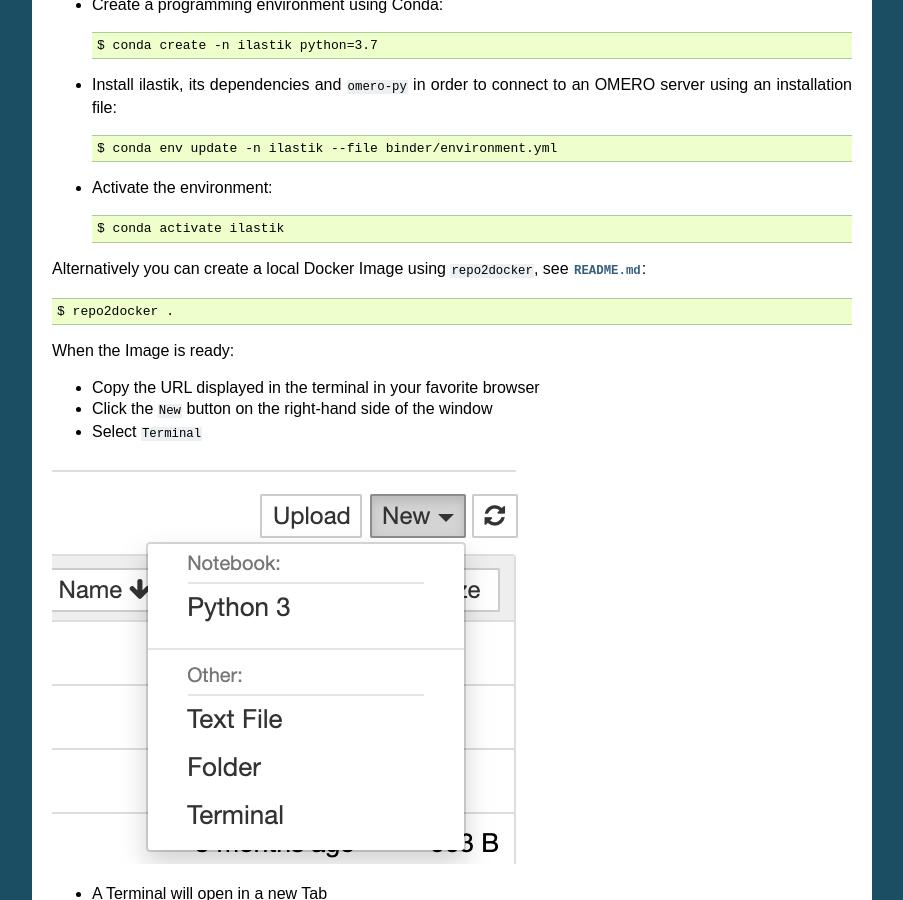
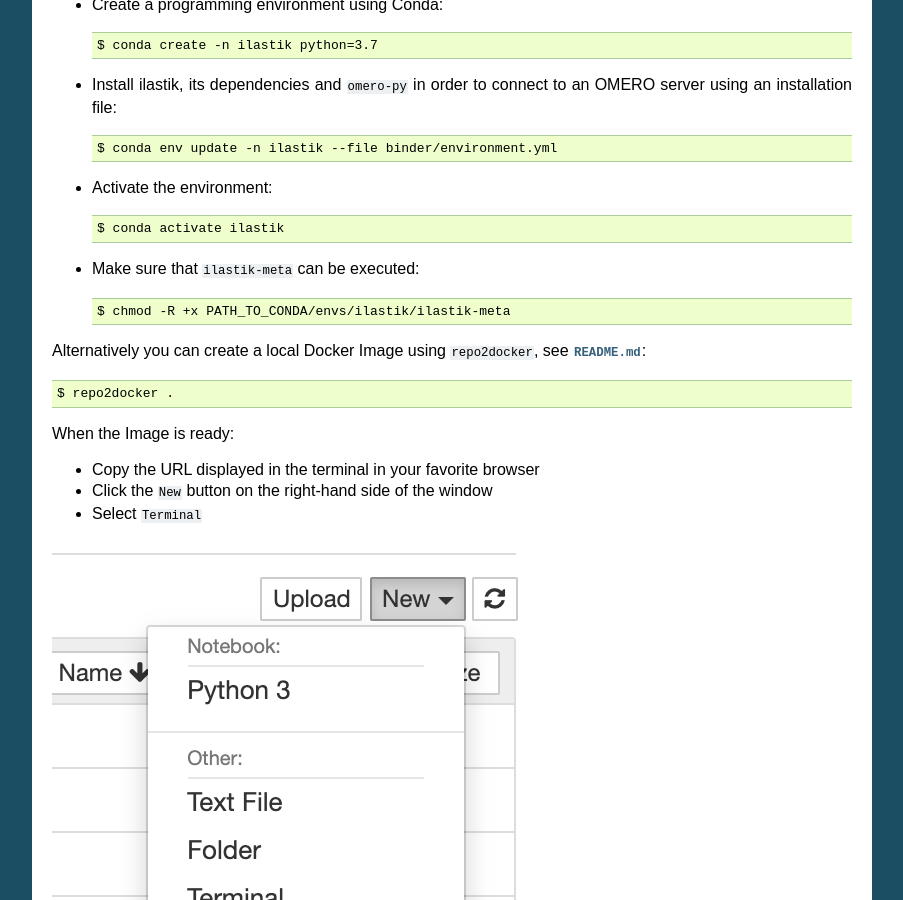
Before and after one commit to ome/omero-guide-ilastik, a Sphinx documentation site: the page built from docs/setup.rst, in a window 1280 px wide and 900 px high, scrolled down 467 px. Shown: the whole window, without its empty margins (198-1101 px from the left). Built offline with Sphinx 7.4.7, drawn with Linux system fonts in a browser that asks for light colours.

Commit message:
add command

```diff
--- a/docs/setup.rst
+++ b/docs/setup.rst
@@ -33,6 +33,10 @@ Conda manages programming environments in a manner similar to
 
     $ conda activate ilastik
 
+- Make sure that ``ilastik-meta`` can be executed::
+
+    $ chmod -R +x PATH_TO_CONDA/envs/ilastik/ilastik-meta
+
 Alternatively you can create a local Docker Image using ``repo2docker``, see :download:`README.md <https://github.com/ome/omero-guide-ilastik/blob/master/README.md>`::
 
     $ repo2docker .
```
